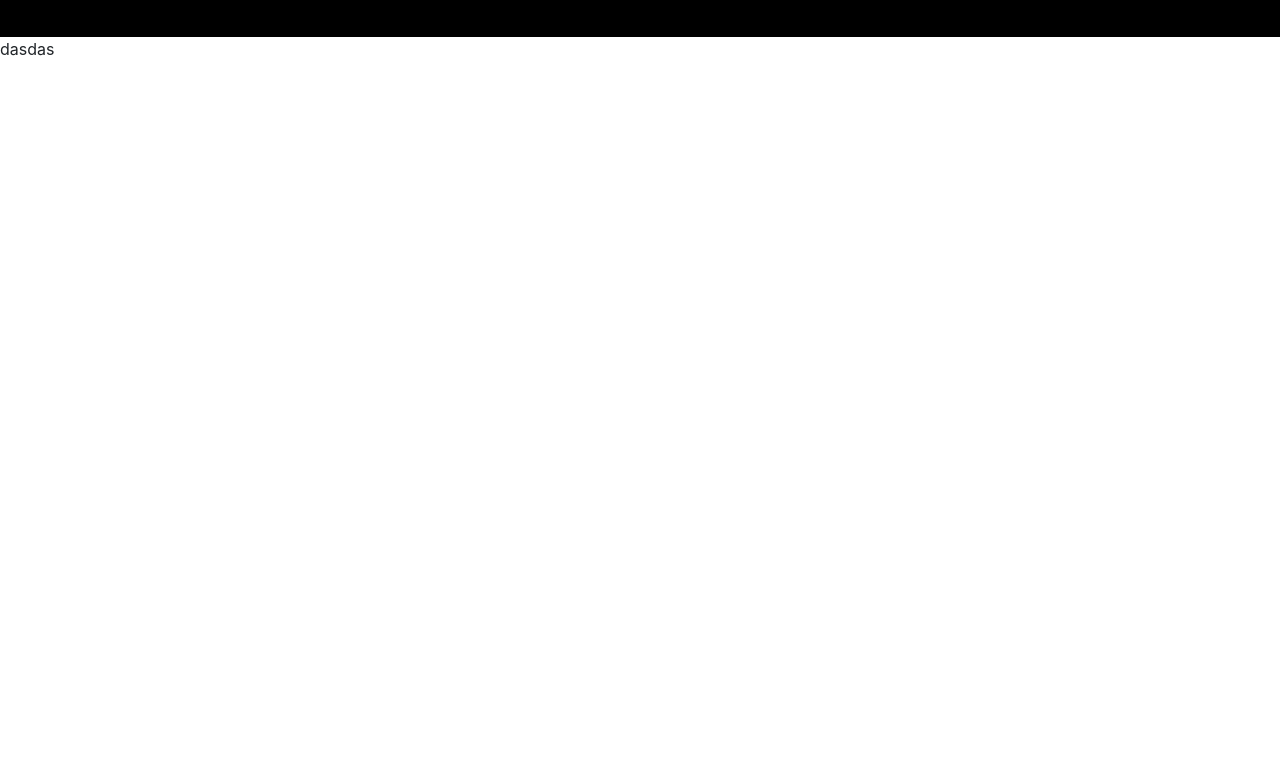
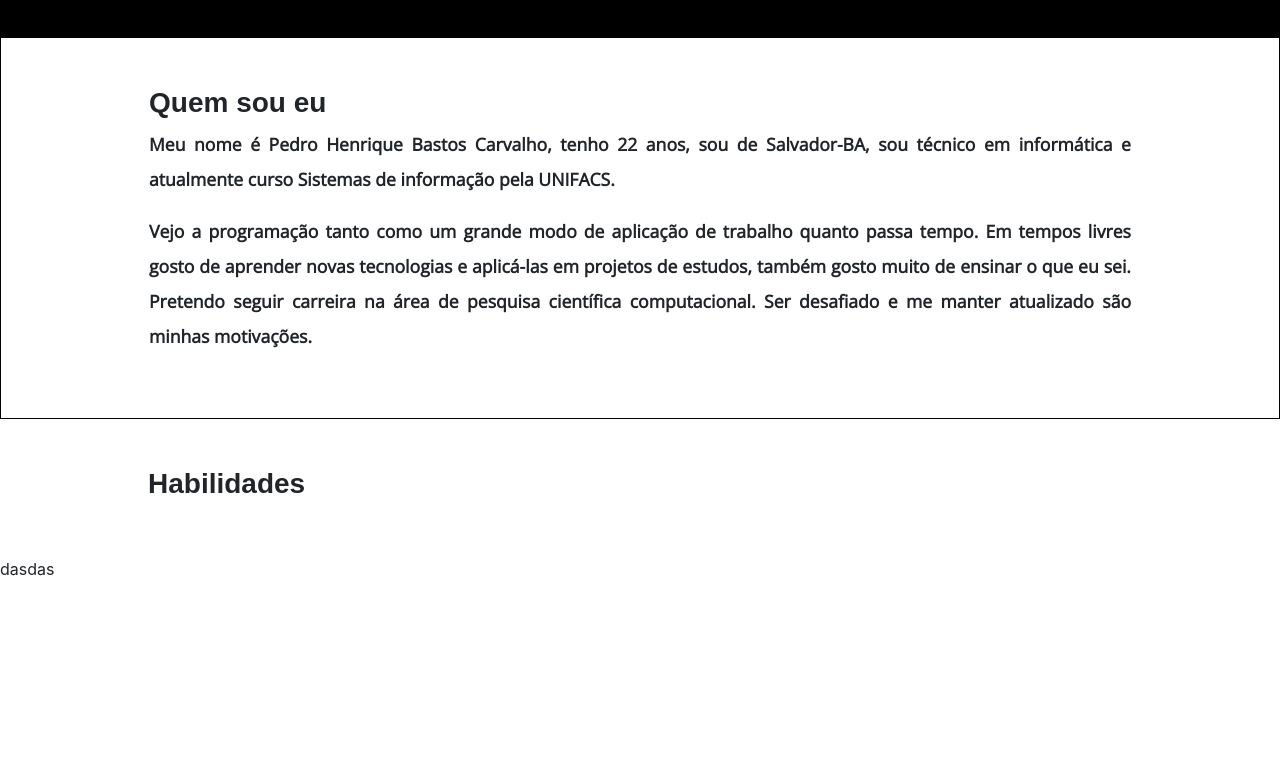
Before and after one commit to PedroECB/about-me, a plain HTML site: page index.html in a window 1280 px wide. Shown: the part 448-1205 px from the top of the page. Drawn offline with nearby package versions, Linux system fonts and the light colour scheme; a web font is replaced by a local one.

Commit message:
Article  "Quem sou eu"

```diff
--- a/css/style.css
+++ b/css/style.css
@@ -2,6 +2,9 @@
 
 @import url('https://fonts.googleapis.com/css?family=Francois+One&display=swap');
 /* font-family: 'Francois One', sans-serif; */
+
+@import url('https://fonts.googleapis.com/css?family=Open+Sans&display=swap');
+/* font-family: 'Open Sans', sans-serif; */
 
 
 .francois{
@@ -120,3 +123,32 @@ span.name{
     font-size: 2em;
     margin-left: 8px;
 }
+
+
+                                /* Sobre mim  */
+
+
+.box-content{
+    text-align: justify;
+    padding: 0px 100px;
+}
+
+@media(max-width:750px){
+    .box-content{
+        text-align: justify;
+        padding: 0px 0px;
+    }
+}
+
+.title{
+    font-family: 'Francois One', sans-serif;
+    font-weight: bolder;
+}
+
+.paragraph{
+    font-family: 'Open Sans', sans-serif;
+    font-weight: bold;
+    font-size: 1.1em;
+    line-height: 2em;
+    /* margin-bottom: 50px; */
+}
--- a/index.html
+++ b/index.html
@@ -5,6 +5,8 @@
     <!-- Required meta tags -->
     <meta charset="utf-8">
     <meta name="viewport" content="width=device-width, initial-scale=1, shrink-to-fit=no">
+    <meta http-equiv="X-UA-Compatible" content="IE=7">
+    <meta name=”description” content="Portfólio profissional do desenvolvedor Web Full-stack Pedro Carvalho">
 
     <!-- Bootstrap CSS -->
     <link rel="stylesheet" href="css/bootstrap.min.css">
@@ -58,13 +60,13 @@
                         <main id="main-card" class="">
                             <img id="" src="img/plain-profile.jpg" alt="Imagem de perfil" class="img-fluid">
                             <h1 class="francois text-white text-center">Pedro Carvalho</h1>
-                            <h2 class="text-white text-center font-weight-bold">Técnico em informática | Estudante de Sistemas de informação</h2>
+                            <h2 class="text-white text-center font-weight-bold">Desenvolvedor de software</h2>
                             <div class="info mt-2">
                                 <span class="span-info text-center d-block">pedrosophbc@gmail.com</span>
                                 <span class="span-info text-center d-block">(71) 99222-6642</span>
                                 <div class="medias mt-3">
-                                    <a href="https://github.com/PedroECB" target="_blank"><i class="fa fa-github text-white" aria-hidden="true"></i></a>
-                                    <a href="https://www.linkedin.com/in/pedro-henrique-carvalho-5449b0166" target="_blank"><i class="fa fa-linkedin-square text-white" aria-hidden="true"></i></a>
+                                    <a href="https://github.com/PedroECB" target="_blank" title="Perfil no Github"><i class="fa fa-github text-white" aria-hidden="true"></i></a>
+                                    <a href="https://www.linkedin.com/in/pedro-henrique-carvalho-5449b0166" target="_blank" title="Perfil no LinkedIn"><i class="fa fa-linkedin-square text-white" aria-hidden="true"></i></a>
                                     <a href="#"><i class="fa fa-google-plus text-white" aria-hidden="true"></i></a>
 
 
@@ -76,7 +78,43 @@
                 </div>
                 <div class="offset-3"></div>
             </div>
-        </div>
+
+
+
+                                                  <!-- Sobre mim -->
+
+          <div class="row">
+            <div class="col-md-12 p-5 position-static" style="border:1px solid black;">
+              <article class="box-content">
+                  <h3 class="title">Quem sou eu</h3>
+                  <p class="paragraph">
+                    Meu nome é Pedro Henrique Bastos Carvalho, tenho 22 anos, sou de Salvador-BA, sou técnico em informática  e atualmente curso Sistemas de informação pela UNIFACS.
+                  </p>
+                  <p class="paragraph">
+                    Vejo a programação tanto como um grande modo de aplicação de trabalho quanto passa tempo. Em tempos livres gosto de aprender novas tecnologias e aplicá-las em projetos de estudos, também gosto muito de ensinar o que eu sei. Pretendo seguir carreira na área de pesquisa científica computacional. Ser desafiado e me
+                    manter atualizado são minhas motivações.
+                  </p>
+              </article>
+            </div>
+          </div>
+
+
+
+
+                                               <!-- Habilidades -->
+
+          <div class="row">
+            <div class="col-md-12 p-5 position-static">
+              <article class="box-content">
+                <h3 class="title">Habilidades</h3>
+
+              </article>
+            </div>
+          </div>
+
+        </div> <!-- Fim do container-->
+
+
 
 
 
```
